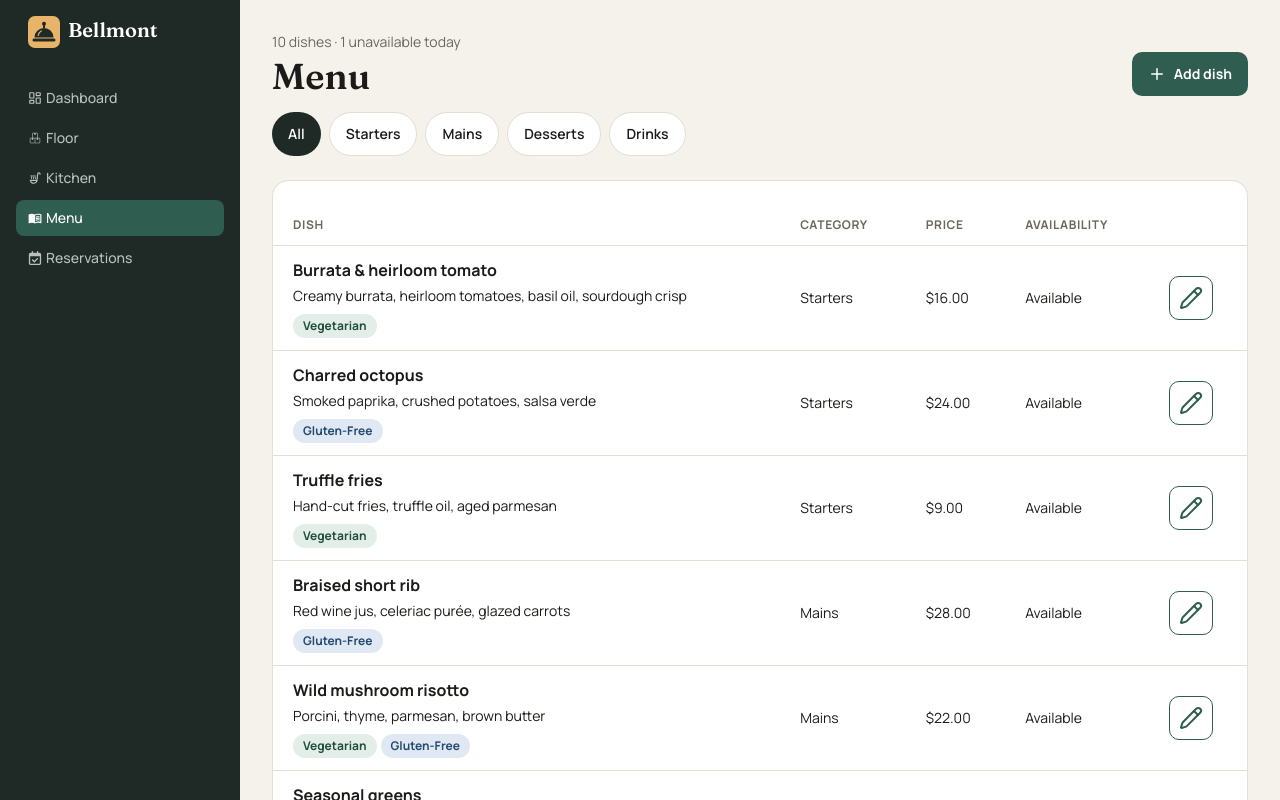
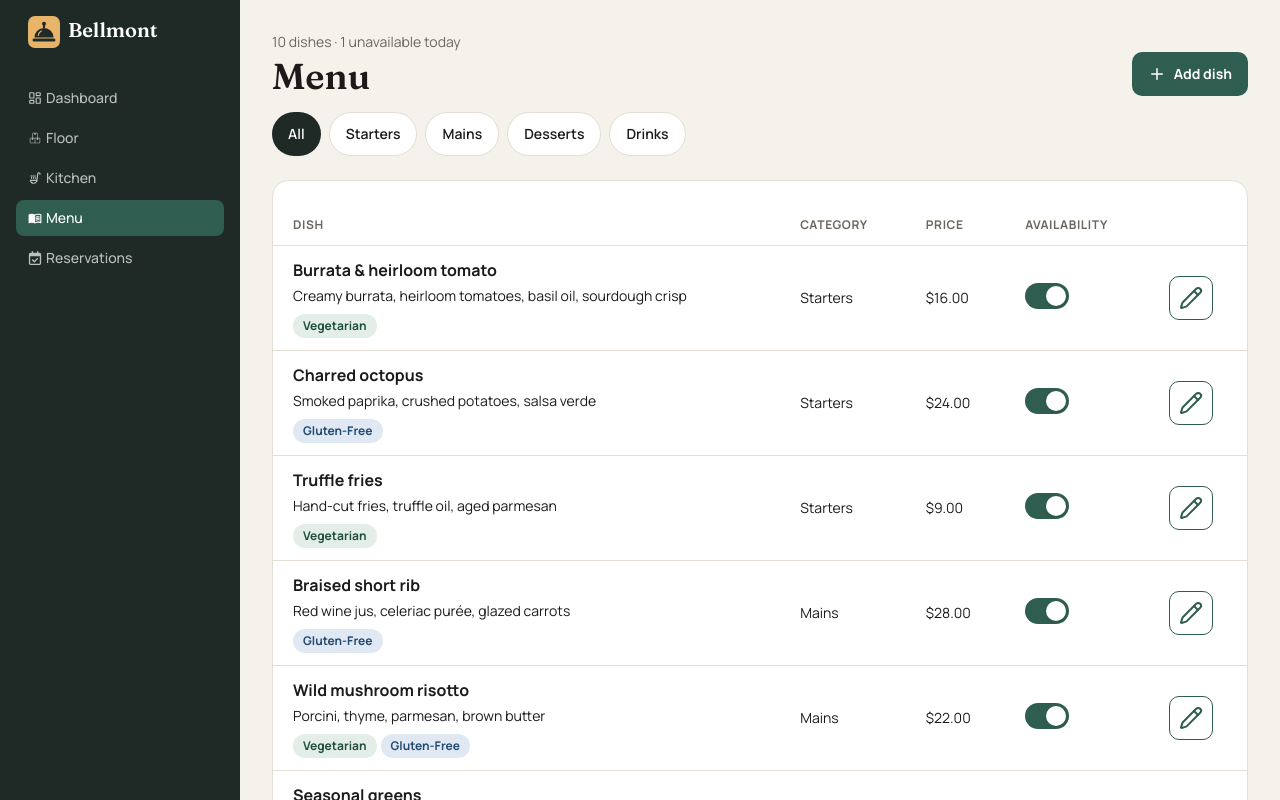
Before and after one commit to Liv-O/restaurant-admin, a React (Vite) app: page /menu in a window 1280 px wide. Shown: the top 800 px of the page. Built offline with nearby package versions, Linux system fonts and the light colour scheme.

Commit message:
feat(menu): add availability Switch

```diff
--- /dev/null
+++ b/src/components/ui/Switch.tsx
@@ -0,0 +1,13 @@
+import type { ComponentProps } from 'react';
+
+type SwitchProps = ComponentProps<'input'>;
+
+export default function Switch({ className = '', ...props }: SwitchProps) {
+  return (
+    <label className={`relative inline-flex cursor-pointer items-center ${className}`}>
+      <input type="checkbox" className="peer sr-only" {...props} />
+      <span className="h-6.5 w-11 rounded-full bg-line transition-colors peer-checked:bg-primary peer-focus-visible:outline-2 peer-focus-visible:outline-offset-2 peer-focus-visible:outline-primary"></span>
+      <span className="absolute top-0.75 left-0.75 size-5 rounded-full bg-white shadow transition-transform peer-checked:translate-x-4.5"></span>
+    </label>
+  );
+}
--- a/src/pages/menu/MenuPage.tsx
+++ b/src/pages/menu/MenuPage.tsx
@@ -11,6 +11,7 @@ import Badge from '@/components/ui/Badge';
 import { CATEGORIES, TAG_TONES } from '@/features/menu/constants';
 import type { Category } from '@/types';
 import FilterChip from '@/components/ui/FilterChip';
+import Switch from '@/components/ui/Switch';
 
 type CategoryFilter = Category | 'All';
 
@@ -24,6 +25,12 @@ export default function MenuPage() {
   const unavailableDishesCount = dishes.filter((dish) => !dish.isAvailable).length;
   const totalDishesCount = dishes.length;
   const filterOptions: CategoryFilter[] = ['All', ...CATEGORIES];
+
+  function toggleAvailability(id: string, isAvailable: boolean) {
+    setDishes((prevDishes) =>
+      prevDishes.map((dish) => (dish.id === id ? { ...dish, isAvailable } : dish)),
+    );
+  }
 
   return (
     <>
@@ -71,7 +78,15 @@ export default function MenuPage() {
                 </Table.Cell>
                 <Table.Cell>{dish.category}</Table.Cell>
                 <Table.Cell>${dish.price.toFixed(2)}</Table.Cell>
-                <Table.Cell>{dish.isAvailable ? 'Available' : 'Unavailable'}</Table.Cell>
+                <Table.Cell>
+                  <Switch
+                    className="mr-2"
+                    checked={dish.isAvailable}
+                    onChange={(e) => toggleAvailability(dish.id, e.target.checked)}
+                    aria-label={dish.name}
+                  />
+                  {/* {dish.isAvailable ? 'Available' : 'Unavailable'} */}
+                </Table.Cell>
                 <Table.Cell>
                   <Button variant="outline" size="icon" aria-label={`Edit ${dish.name}`}>
                     <Pencil />
```
